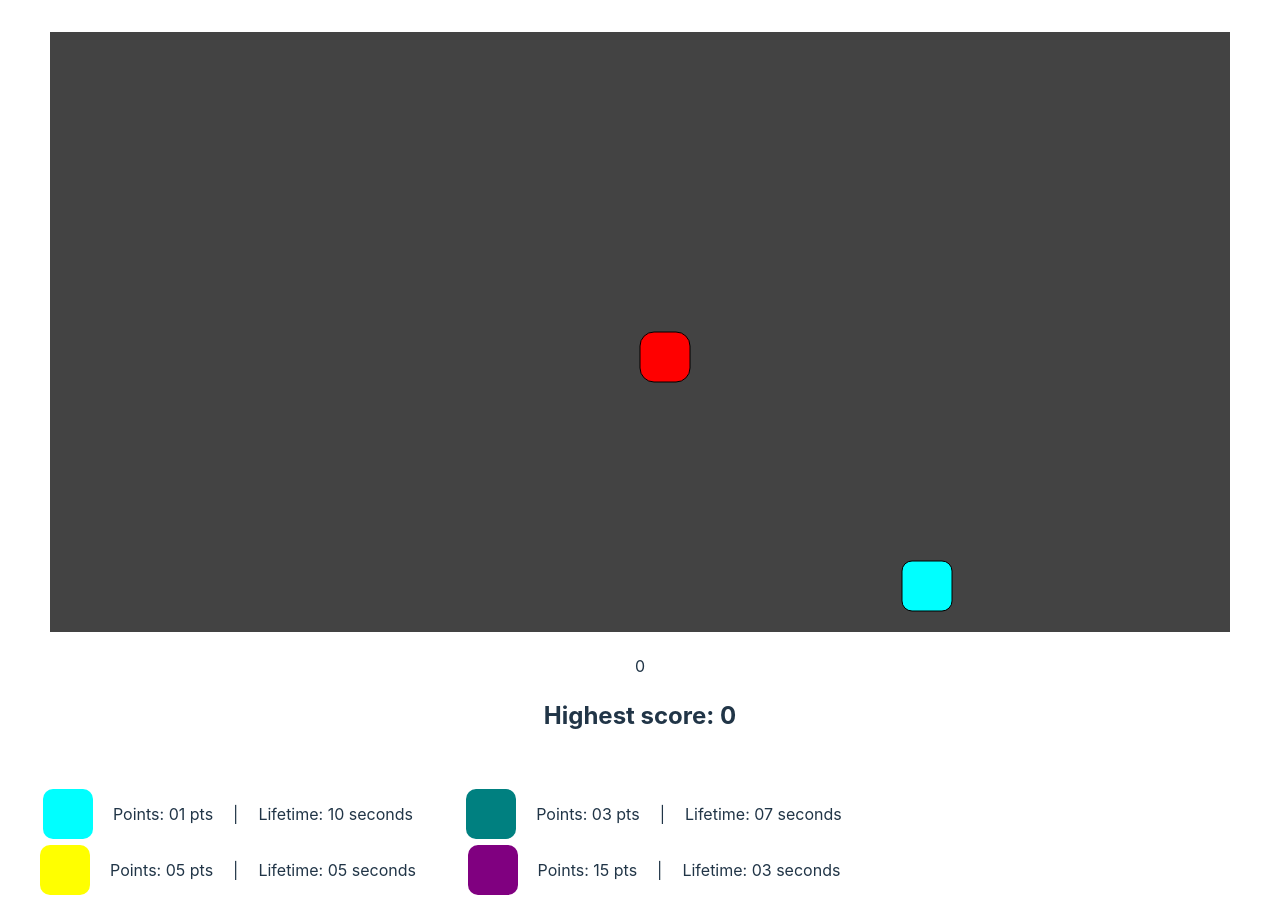
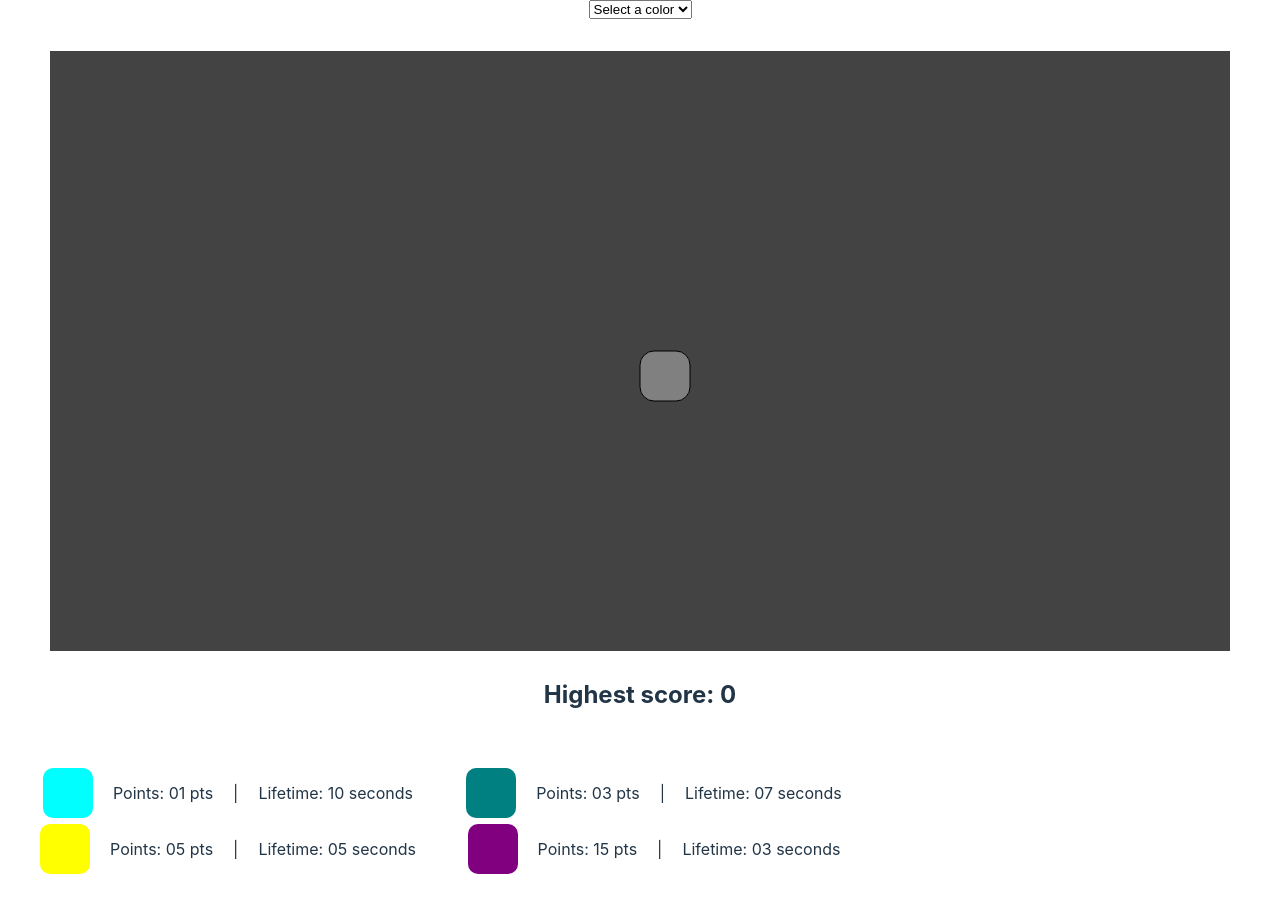
Before and after one commit to abhikatta/snake-go-ssssss, a website built with Vite: page index.html in a window 1280 px wide. After the commit the page ends 877 px from the top, so only its background shows below. Built offline with nearby package versions, Linux system fonts and the light colour scheme; no server answers.

Commit message:
some progress in socket and necessary changes

```diff
--- a/index.html
+++ b/index.html
@@ -7,6 +7,11 @@
     <title>Ssssnake</title>
   </head>
   <body>
+    <select id="selectColor">
+      <option disabled hidden selected>Select a color</option>
+      <option value="black">Black</option>
+      <option value="white">White</option>
+    </select>
     <div id="app"></div>
     <div class="points">
       <div class="food">
@@ -34,6 +39,6 @@
         <p>Lifetime: 03 seconds</p>
       </div>
     </div>
-    <script type="module" src="/src/main.ts"></script>
+    <script type="module" src="/src/game/main.ts"></script>
   </body>
 </html>
--- a/package.json
+++ b/package.json
@@ -11,5 +11,8 @@
   "devDependencies": {
     "typescript": "~5.6.2",
     "vite": "^6.0.5"
+  },
+  "dependencies": {
+    "ws": "^8.18.0"
   }
 }
--- a/src/data.ts
+++ b/src/game/data.ts
@@ -1,4 +1,4 @@
-import { FoodItem, Rarity } from "./types";
+import { Rarity, FoodItem } from "../types";
 
 export const CANVAS_WIDTH = window.innerWidth - 100;
 export const CANVAS_HEIGHT = window.innerHeight - 200;
--- a/src/food.ts
+++ b/src/game/food.ts
@@ -1,7 +1,7 @@
 import { CANVAS_HEIGHT, CANVAS_WIDTH, foods, RarityValues } from "./data";
 import { Score } from "./score";
 import { Snake } from "./snake";
-import { FoodItem, Rarity } from "./types";
+import { FoodItem, Rarity } from "../types";
 
 // this is the entire food context, not just an item that will be destroyed after the snake eats it, should be
 // probably refactored
@@ -21,13 +21,13 @@ export class Food {
   worldHeight = window.innerHeight - 100;
   foodItemSize = { height: 50, width: 50 };
   foodItem: FoodItem | null = null;
-  foodTimeout: number | null = null;
+  foodTimeout: any | null = null;
   score: Score | null = null;
-  snake: Snake | null = null;
-  constructor(canvas: HTMLCanvasElement, snake: Snake, score: Score) {
+  snakes: Snake[] | null = null;
+  constructor(canvas: HTMLCanvasElement, snakes: Snake[], score: Score) {
     this.ctx = canvas.getContext("2d");
     this.score = score;
-    this.snake = snake;
+    this.snakes = snakes;
   }
 
   createNewFoodItem() {
@@ -77,19 +77,24 @@ export class Food {
   }
 
   isEaten(): boolean {
-    if (this.snake && this.score && this.foodItem) {
-      const snakePosition = { x: this.snake.centerX, y: this.snake.centerY };
-      const foodPosition = { x: this.foodItemCenterX, y: this.foodItemCenterY };
-
+    if (this.snakes && this.snakes?.length > 0 && this.score && this.foodItem) {
+      this.snakes.forEach((snake) => {
+        const snakePosition = { x: snake.centerX, y: snake.centerY };
+        const foodPosition = {
+          x: this.foodItemCenterX,
+          y: this.foodItemCenterY,
+        };
         if (
-        Math.abs(snakePosition.x - foodPosition.x) <= this.foodItemSize.width &&
+          this.foodItem &&
+          Math.abs(snakePosition.x - foodPosition.x) <=
+            this.foodItemSize.width &&
           Math.abs(snakePosition.y - foodPosition.y) <= this.foodItemSize.height
         ) {
-        this.score.increaseScore(this.foodItem.value);
+          snake.increaseScore(this.foodItem.value);
           this.unspawnFoodItem(true);
           return true;
         }
-      return false;
+      });
     }
     return false;
   }
--- a/src/main.ts
+++ b/src/game/main.ts
@@ -1,17 +1,21 @@
-import "./style.css";
+import "../styles/style.css";
 
-import { ChangeDirection } from "./lib/SnakeDirection";
+import { ChangeDirection } from "../lib/SnakeDirection";
 import { Snake } from "./snake";
-import { Direction } from "./types";
+import { Direction } from "../types";
 import { CANVAS_HEIGHT, CANVAS_WIDTH } from "./data";
-import { Score } from "./score";
-import { Food } from "./food";
-import { GetHighestScore } from "./lib/HighScore";
+// import { Score } from "./score";
+// import { Food } from "./food";
+import { GetHighestScore } from "../lib/HighScore";
+import { selectColor } from "../lib/SnakeColor";
 
 const app = document.getElementById("app")!;
-const canvas = document.createElement("canvas");
+export const canvas = document.createElement("canvas");
 const scoreElement = document.createElement("p");
 const highScoreElement = document.createElement("h2");
+const colorSelector = document.getElementById(
+  "selectColor"
+) as HTMLSelectElement;
 
 app.append(canvas);
 app.append(scoreElement);
@@ -21,9 +25,13 @@ canvas.width = CANVAS_WIDTH;
 canvas.height = CANVAS_HEIGHT;
 
 let direction: Direction = { x: 0, y: 0 };
+
 const snake = new Snake(canvas);
-const score = new Score();
-const foodItem = new Food(canvas, snake, score);
+
+export const newSnake = new Snake(canvas);
+
+// const score = new Score();
+// const foodItem = new Food(canvas, snake, score);
 
 window.addEventListener("keydown", (event: KeyboardEvent) => {
   const [newDirection] = ChangeDirection(direction, event);
@@ -31,19 +39,24 @@ window.addEventListener("keydown", (event: KeyboardEvent) => {
 });
 
 window.addEventListener("DOMContentLoaded", () => {
-  foodItem.spawnFoodItem();
-  direction && snake.drawSnake(direction);
+  //   foodItem.spawnFoodItem();
+  snake.drawSnake(direction);
+
   highScoreElement.innerText = `Highest score: ${GetHighestScore()}`;
 });
+
+if (colorSelector) {
+  colorSelector.addEventListener("change", selectColor);
+}
 
 const initializeGame = () => {
   const ctx = canvas.getContext("2d");
   if (ctx) {
     ctx.clearRect(0, 0, canvas.width, canvas.height);
   }
-  foodItem.drawFood();
+  //   foodItem.drawFood();
   snake.drawSnake(direction);
-  scoreElement.innerText = `${score.getScore()}`;
+  //   scoreElement.innerText = `${snake.getScore()}`;
 
   requestAnimationFrame(initializeGame);
 };
--- a/src/score.ts
+++ b/src/game/score.ts
@@ -1,4 +1,4 @@
-import { GetHighestScore, SetHighestScore } from "./lib/HighScore";
+import { GetHighestScore, SetHighestScore } from "../lib/HighScore";
 
 export class Score {
   score = 0;
--- a/src/snake.ts
+++ b/src/game/snake.ts
@@ -1,34 +1,41 @@
 // TODO: update snake direction to not to change by 180deg directly
 
-import { Direction } from "./types";
+import { getSnakeColor } from "../lib/SnakeColor";
+import { sendSnakeDirection } from "../socket/serve";
+import { Direction, snakeColorType, SnakeData } from "../types";
+import { Score } from "./score";
 
-export class Snake {
-  centerX = 0;
-  centerY = 0;
-
+export class Snake extends Score {
   //   snakeProps
-  size = { length: 50, width: 50 };
+  private size = { length: 50, width: 50 };
+  snakeColor: snakeColorType = "gray";
 
   // static
-  worldWidth = window.innerWidth - 100;
-  worldHeight = window.innerHeight - 100;
-  canvas: HTMLCanvasElement | null = null;
-  ctx: CanvasRenderingContext2D | null = null;
+  private worldWidth = window.innerWidth - 100;
+  private worldHeight = window.innerHeight - 100;
+  private ctx: CanvasRenderingContext2D | null = null;
 
   // physics
   direction: Direction = { x: 0, y: 0 };
-  velocity = 0.4;
-  displacement = this.velocity * 10;
+  private velocity = 0.4;
+  private displacement = this.velocity * 10;
+
+  centerX = 0;
+  centerY = 0;
+  canvas: HTMLCanvasElement | null = null;
+
   constructor(canvas: HTMLCanvasElement) {
+    super();
     this.centerX = canvas.width / 2;
     this.centerY = canvas.height / 2;
     this.ctx = canvas.getContext("2d");
     this.worldHeight = canvas.height;
     this.worldWidth = canvas.width;
     this.canvas = canvas;
+    this.snakeColor = getSnakeColor();
   }
 
-  detectWallCollision() {
+  private detectWallCollision() {
     if (this.centerX > this.worldWidth) {
       this.centerX = this.centerX - this.worldWidth;
     }
@@ -53,19 +60,33 @@ export class Snake {
         this.size.width,
         14
       );
-      this.ctx.fillStyle = "red";
+      this.ctx.fillStyle = this.snakeColor;
       this.ctx.fill();
       this.ctx.stroke();
       this.ctx.closePath();
     }
+
     this.moveSnake(direction);
   }
 
-  moveSnake(direction: Direction) {
+  async moveSnake(direction: Direction) {
     this.direction = direction;
     this.centerX += this.displacement * this.direction.x * this.velocity;
     this.centerY += this.displacement * this.direction.y * this.velocity;
 
     this.detectWallCollision();
+
+    await sendSnakeDirection(this);
+  }
+
+  getSnakeData(): SnakeData {
+    const snakeData = {
+      color: this.snakeColor,
+      x: this.centerX,
+      y: this.centerY,
+      direction: this.direction,
+      score: this.score,
+    };
+    return snakeData;
   }
 }
--- /dev/null
+++ b/src/lib/SnakeColor.ts
@@ -0,0 +1,21 @@
+import { snakeColorType } from "../types";
+
+export const selectColor = (e: Event) => {
+  const snakeColor = getSnakeColor();
+  if (Boolean(snakeColor)) {
+    return alert(
+      `Color already selected as ${snakeColor
+        ?.charAt(0)
+        .toLocaleUpperCase()}${snakeColor?.slice(1)}!`
+    );
+  } else {
+    const color = (e.target as HTMLSelectElement).value;
+    localStorage.setItem("snakeColor", color);
+  }
+};
+
+export const getSnakeColor = (): snakeColorType | "gray" => {
+  const snakeColor = localStorage.getItem("snakeColor");
+  if (snakeColor) return snakeColor as snakeColorType;
+  else return "gray";
+};
--- a/src/lib/SnakeDirection.ts
+++ b/src/lib/SnakeDirection.ts
@@ -1,4 +1,4 @@
-import { ERROR_MESSAGE } from "../data";
+import { ERROR_MESSAGE } from "../game/data";
 import { Direction } from "../types";
 
 export const ChangeDirection = (
--- /dev/null
+++ b/src/socket/serve.ts
@@ -0,0 +1,26 @@
+import { newSnake } from "../game/main";
+import { Snake } from "../game/snake";
+import { getSnakeColor } from "../lib/SnakeColor";
+import { SnakeData } from "../types";
+const webSocket = new WebSocket("wss://spicy-maddening-relative.glitch.me/");
+webSocket.onopen = () => {
+  console.log("WebSocket connection established");
+};
+
+webSocket.onmessage = (event: MessageEvent<any>) => {
+  const snakeData = JSON.parse(event.data) as SnakeData;
+
+  console.log(snakeData);
+
+  if (snakeData.color !== getSnakeColor()) {
+    newSnake.direction = snakeData.direction;
+    newSnake.snakeColor = snakeData.color;
+  }
+};
+
+export const sendSnakeDirection = async (snake: Snake) => {
+  if (webSocket.readyState === webSocket.OPEN) {
+    const snakeData = JSON.stringify(snake.getSnakeData());
+    webSocket.send(snakeData);
+  }
+};
```
Also changed, not shown: src/types.ts (+11 -0 lines), pnpm-lock.yaml, src/styles/style.css (renamed from src/style.css), 1 other file. Lines whose indentation alone changed are shown as unchanged.
